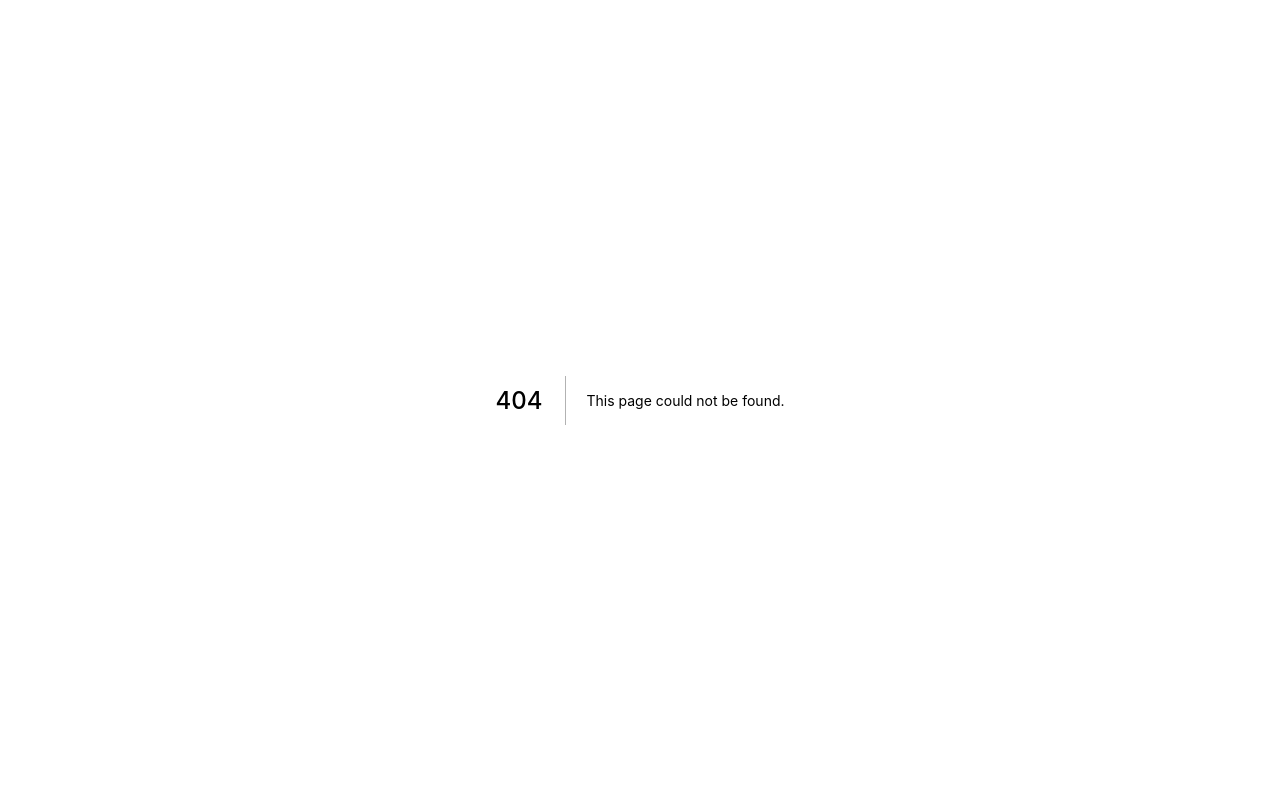
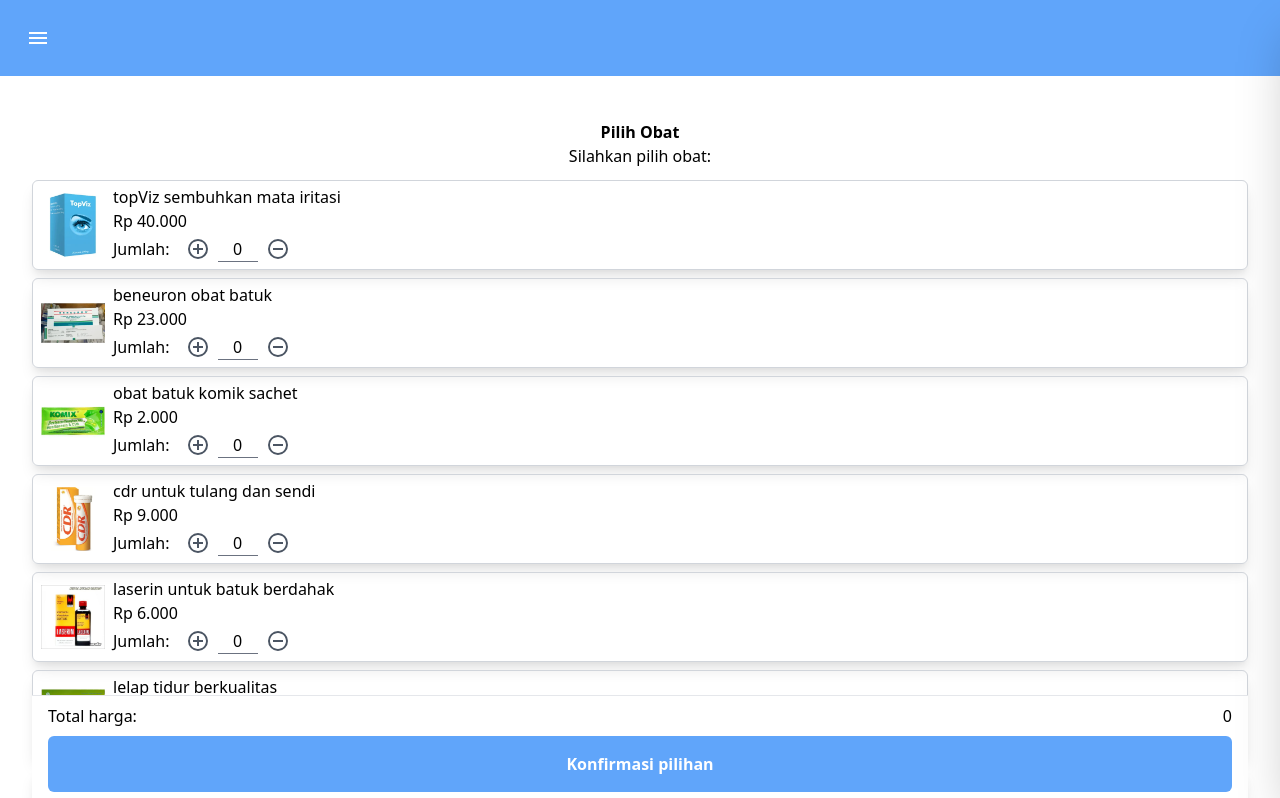
Before and after one commit to yuandahanif/servo-fe, a Next.js app: page /medicine in a window 1280 px wide. Before the commit this address had no page. Shown: the top 798 px of the page. Built offline with nearby package versions, Linux system fonts and the light colour scheme; what @tailwindcss/typography would draw is missing.

Commit message:
bisa tambah obat ke keranjang

```diff
--- a/pages/confirm/index.tsx
+++ b/pages/confirm/index.tsx
@@ -27,7 +27,7 @@
     event.preventDefault()
 
     router.push({
-      pathname: '/confirm',
+      pathname: '/medicine',
       query: {
         sympthoms: [],
       },
--- /dev/null
+++ b/pages/medicine/[id].tsx
@@ -0,0 +1,119 @@
+import Layout from '../../components/layout'
+import Head from 'next/head'
+import { MouseEvent, useEffect, useRef, useState } from 'react'
+import { useRouter } from 'next/router'
+
+const sympthoms = [
+  'batuk',
+  'pusing',
+  'demam',
+  'sesak nafas',
+  'ngantuk',
+  'mager',
+  'mager banget',
+  'batuk lebay',
+  'batu jaim',
+  'batuk berdahak',
+  'sedih',
+  'gabut',
+  'kurang kerjaan',
+]
+
+export default function Home() {
+  const router = useRouter()
+  const { id } = router.query
+  const [symptomCount, setSymptomCount] = useState(0)
+  const [sympthomChecked, setSympthomChecked] = useState(
+    new Array(sympthoms.length).fill(false),
+  )
+
+  const handleSelectSymthom = (i: number) => {
+    setSympthomChecked((s) => {
+      let arr = [...s]
+      arr[i] = !arr[i]
+      return arr
+    })
+
+    setSymptomCount((c) => {
+      let count = sympthomChecked[i] ? --c : ++c
+      return count >= 0 ? count : 0
+    })
+  }
+
+  const redirectToConfirmPage = (event: MouseEvent<HTMLButtonElement>) => {
+    event.preventDefault()
+    const selectedSymthoms: number[] | null = []
+    sympthomChecked.filter((s, i) => {
+      if (s) {
+        console.log('file: [id].tsx ~ line 46 ~ selectedSymthoms ~  i', i)
+        selectedSymthoms.push(i)
+      }
+    })
+
+    router.push({
+      pathname: '/confirm',
+      query: {
+        sympthoms: selectedSymthoms,
+      },
+    })
+  }
+
+  return (
+    <Layout>
+      <Head>
+        <title>Gejala | Servo</title>
+        <meta name="description" content="Memilih gejala" />
+      </Head>
+
+      <div className="py-2 flex flex-col items-center relative">
+        <h1 className="prose prose-2xl font-bold">Pilih Gejala</h1>
+        <span className="mb-3 mt-4">
+          Mesin <span className="bg-green-200 p-1 rounded-md">{id}</span> Siap
+          digunakan!
+        </span>
+        <span className="mb-3">Silahkan pilih gejala:</span>
+
+        <ul className="w-4/5 mb-4">
+          {sympthoms.map((name, index) => {
+            return (
+              <li key={index}>
+                <label
+                  className={`flex justify-between mb-2 p-2 py-1 border border-gray-300 rounded-md ${
+                    sympthomChecked[index] ? 'bg-green-300' : ''
+                  }`}
+                >
+                  <div className="">
+                    <input
+                      type="checkbox"
+                      id={`symptom-id-${index}`}
+                      name={name}
+                      value={name}
+                      checked={sympthomChecked[index]}
+                      onChange={() => handleSelectSymthom(index)}
+                    />
+                    <span className="ml-2 prose prose-lg">{name}</span>
+                  </div>
+                </label>
+              </li>
+            )
+          })}
+        </ul>
+
+        <div
+          className={`sticky bg-white w-full flex flex-col justify-center bottom-0 left-0 right-0 p-4 py-2 border-t`}
+        >
+          <div className="flex justify-between mb-2">
+            <div className="left-section">Total gejala:</div>
+            <div className="right-section">{symptomCount}</div>
+          </div>
+          <button
+            onClick={redirectToConfirmPage}
+            className="p-4 bg-blue-400 rounded-md text-white text-base font-semibold"
+          >
+            Konfirmasi pilihan
+          </button>
+        </div>
+      </div>
+    </Layout>
+  )
+}
--- /dev/null
+++ b/pages/medicine/index.tsx
@@ -0,0 +1,171 @@
+import Layout from '../../components/layout'
+import Head from 'next/head'
+import Image from 'next/image'
+import { MouseEvent, useEffect, useRef, useState } from 'react'
+import { useRouter } from 'next/router'
+
+const drugs = [
+  {
+    name: 'topViz sembuhkan mata iritasi',
+    imgSrc: '/images/topViz.webp',
+    price: 40000,
+  },
+  {
+    name: 'beneuron obat batuk',
+    imgSrc: '/images/beneuron.webp',
+    price: 23000,
+  },
+  {
+    name: 'obat batuk komik sachet',
+    imgSrc: '/images/komik.webp',
+    price: 2000,
+  },
+  {
+    name: 'cdr untuk tulang dan sendi',
+    imgSrc: '/images/cdr.webp',
+    price: 9000,
+  },
+  {
+    name: 'laserin untuk batuk berdahak',
+    imgSrc: '/images/laserin.webp',
+    price: 6000,
+  },
+  {
+    name: 'lelap tidur berkualitas',
+    imgSrc: '/images/lelap.webp',
+    price: 200000,
+  },
+  {
+    name: 'listerin',
+    imgSrc: '/images/listerin.webp',
+    price: 200000,
+  },
+]
+
+const toIdr = new Intl.NumberFormat('id-ID', {
+  style: 'currency',
+  currency: 'IDR',
+
+  // These options are needed to round to whole numbers if that's what you want.
+  minimumFractionDigits: 0, // (this suffices for whole numbers, but will print 2500.10 as $2,500.1)
+  //maximumFractionDigits: 0, // (causes 2500.99 to be printed as $2,501)
+})
+
+export default function Medicine() {
+  const router = useRouter()
+  const { sympthoms } = router.query
+  const [stocks, setStocks] = useState(new Array(drugs.length).fill(0))
+  const [totalPrice, setTotalPrice] = useState(0)
+
+  const addToChart = ({ index, price }: { index: number; price: number }) => {
+    setStocks((s) => {
+      let tmp = [...s]
+      tmp[index] += 1
+
+      return tmp
+    })
+
+    setTotalPrice((p) => p + price)
+  }
+
+  const redirectToConfirmPage = (event: MouseEvent<HTMLButtonElement>) => {
+    event.preventDefault()
+
+    router.push({
+      pathname: '/confirm',
+      query: {
+        sympthoms: [],
+      },
+    })
+  }
+
+  return (
+    <Layout>
+      <Head>
+        <title>Obat | Servo</title>
+        <meta name="description" content="Memilih gejala" />
+      </Head>
+
+      <div className="py-2 flex flex-col items-center relative">
+        <h1 className="prose prose-2xl font-bold">Pilih Obat</h1>
+        <span className="mb-3">Silahkan pilih obat:</span>
+
+        <ul className="w-full mb-4">
+          {drugs.map(({ name, imgSrc, price }, index) => {
+            return (
+              <li key={index}>
+                <div className="flex items-center mb-2 p-2 py-1 border shadow-lg border-gray-300 rounded-md">
+                  <div className="w-16 h-16">
+                    <Image
+                      src={imgSrc}
+                      alt="me"
+                      width="64"
+                      height="64"
+                      layout="fixed"
+                    />
+                  </div>
+                  <div className="ml-2">
+                    <div className="flex flex-col">
+                      <span className="prose prose-lg line-clamp-1">
+                        {name}
+                      </span>
+                      <span className="prose prose-sm">
+                        {toIdr.format(price)}
+                      </span>
+                    </div>
+
+                    <div className="flex justify-between items-center">
+                      <span className="prose prose-sm">Jumlah: </span>
+                      <div className="flex-grow flex items-center w-full ml-2">
+                        <button
+                          type="button"
+                          className="text-base p-1 px-2 text-gray-600 focus:text-green-500 focus:outline-none"
+                          onClick={() => addToChart({ index, price })}
+                        >
+                          <svg className="w-6 h-6" viewBox="0 0 24 24">
+                            <path
+                              fill="currentColor"
+                              d="M12,20C7.59,20 4,16.41 4,12C4,7.59 7.59,4 12,4C16.41,4 20,7.59 20,12C20,16.41 16.41,20 12,20M12,2A10,10 0 0,0 2,12A10,10 0 0,0 12,22A10,10 0 0,0 22,12A10,10 0 0,0 12,2M13,7H11V11H7V13H11V17H13V13H17V11H13V7Z"
+                            />
+                          </svg>
+                        </button>
+                        <input
+                          className="text-base w-10 text-center border-b border-gray-500"
+                          onChange={(e) => e.target.value}
+                          value={stocks[index]}
+                        />
+                        <button className="text-base p-1 px-2 text-gray-600 focus:text-red-500 focus:outline-none">
+                          <svg className="w-6 h-6" viewBox="0 0 24 24">
+                            <path
+                              fill="currentColor"
+                              d="M12,20C7.59,20 4,16.41 4,12C4,7.59 7.59,4 12,4C16.41,4 20,7.59 20,12C20,16.41 16.41,20 12,20M12,2A10,10 0 0,0 2,12A10,10 0 0,0 12,22A10,10 0 0,0 22,12A10,10 0 0,0 12,2M7,13H17V11H7"
+                            />
+                          </svg>
+                        </button>
+                      </div>
+                    </div>
+                  </div>
+                </div>
+              </li>
+            )
+          })}
+        </ul>
+
+        <div
+          className={`sticky bg-white w-full flex flex-col justify-center bottom-0 left-0 right-0 p-4 py-2 border-t`}
+        >
+          <div className="flex justify-between mb-2">
+            <div className="left-section">Total harga:</div>
+            <div className="right-section">{totalPrice}</div>
+          </div>
+          <button
+            onClick={redirectToConfirmPage}
+            className="p-4 bg-blue-400 rounded-md text-white text-base font-semibold"
+          >
+            Konfirmasi pilihan
+          </button>
+        </div>
+      </div>
+    </Layout>
+  )
+}
```
